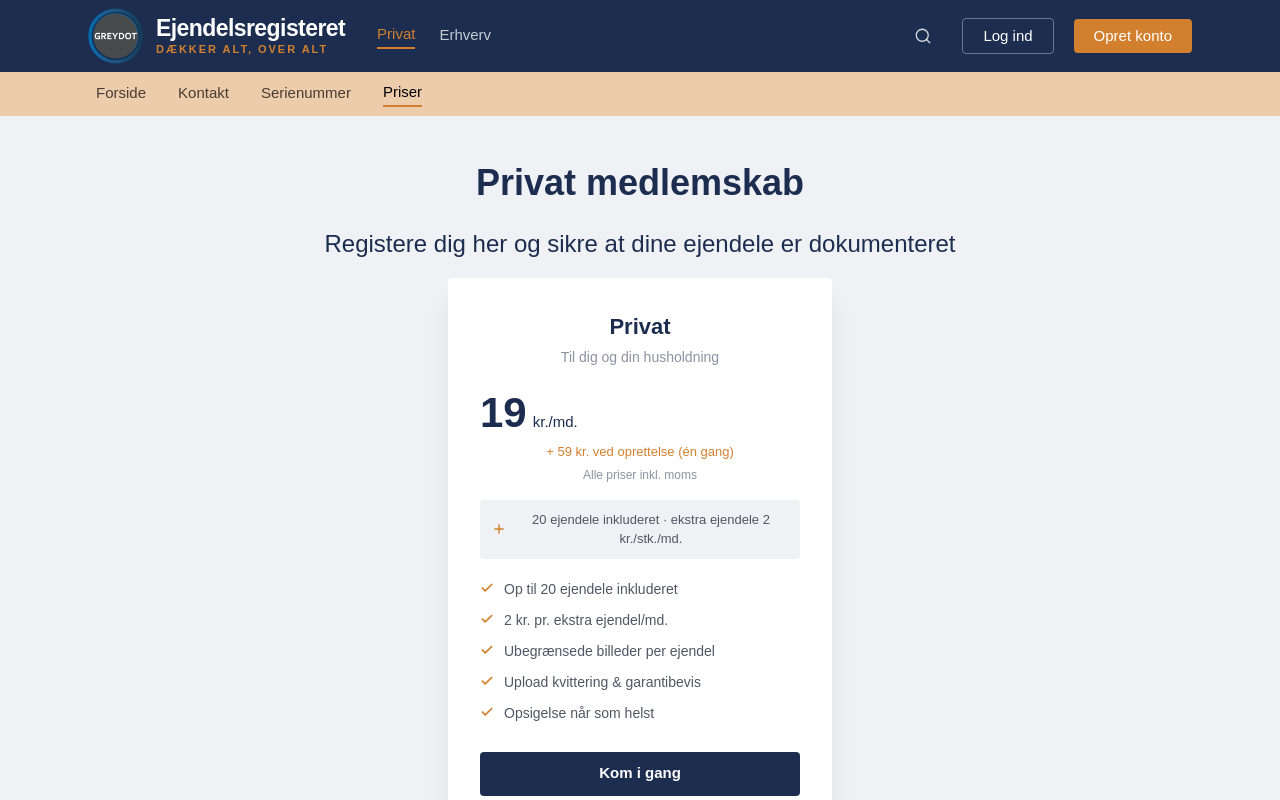
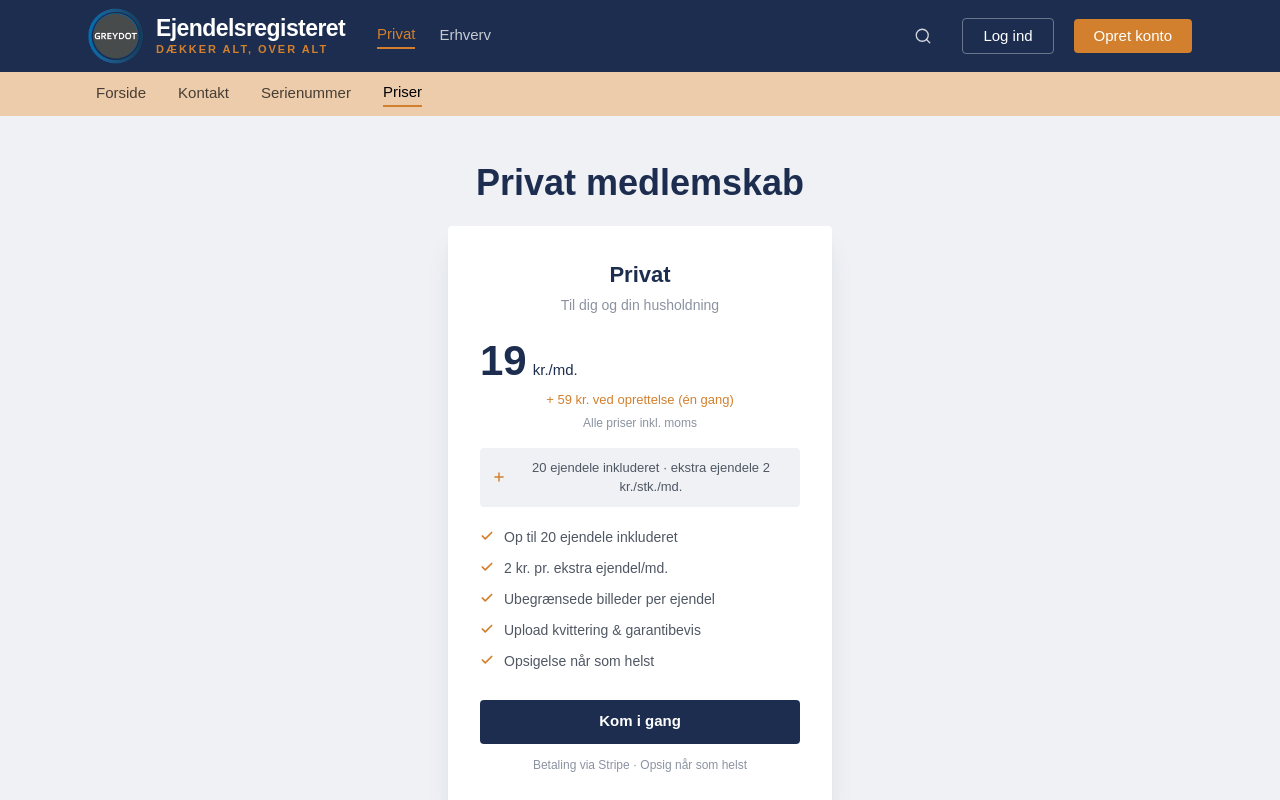
Before and after one commit to MortenGreydot/ejendelsregisteret, a Next.js app: page /priser in a window 1280 px wide. Shown: the top 800 px of the page. Built offline with nearby package versions, Linux system fonts and the light colour scheme; no server answers; a web font is replaced by a local one.

Commit message:
Update PricingHero.tsx

```diff
--- a/app/components/priser/PricingHero.tsx
+++ b/app/components/priser/PricingHero.tsx
@@ -76,9 +76,7 @@ export function PricingHero({
         <h1 className=" font-display text-[36px] font-bold text-navy">
           {plan.headline}
         </h1>
-        <h2 className="mt-4 font-display text-[24px] font-normal text-navy">
-          Registere dig her og sikre at dine ejendele er dokumenteret
-        </h2>
+
 
         <div className="mt-4 flex justify-center">
           <PlanCard
```
